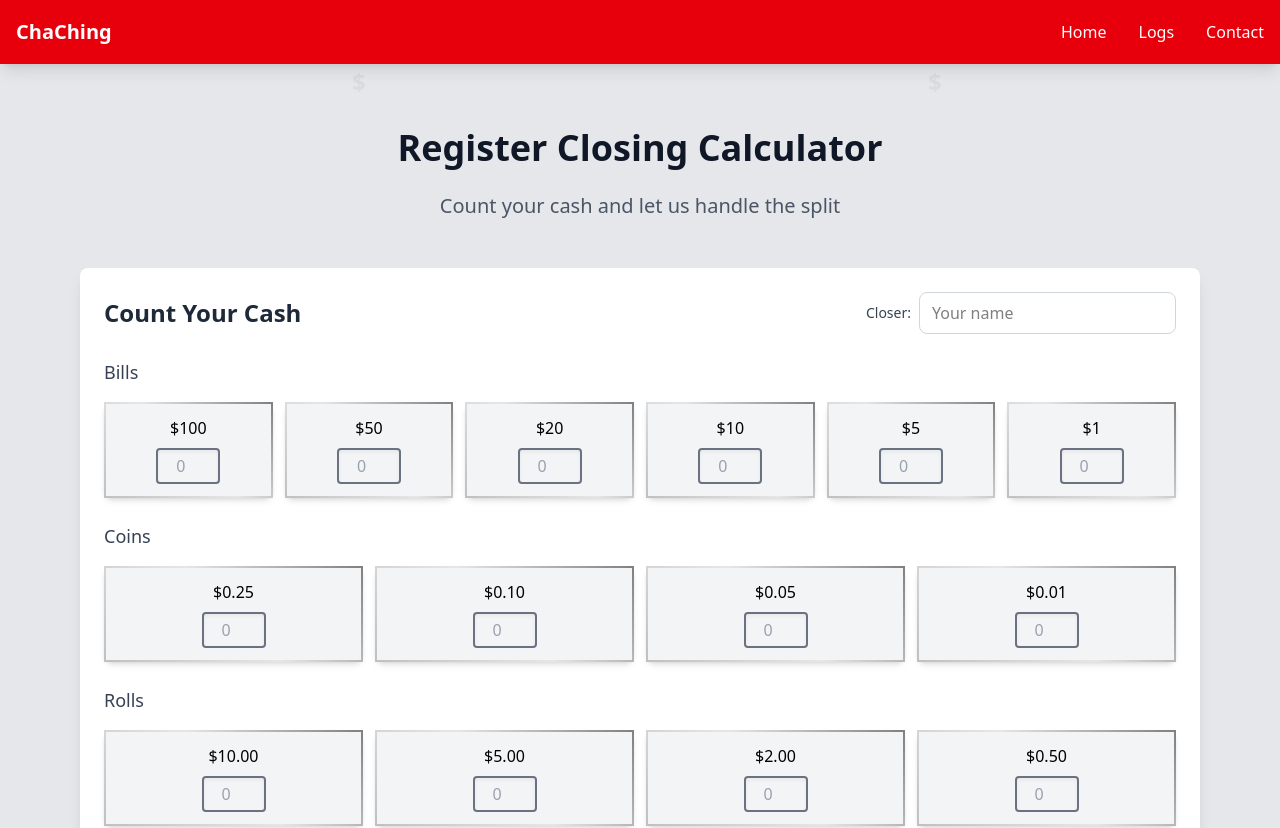
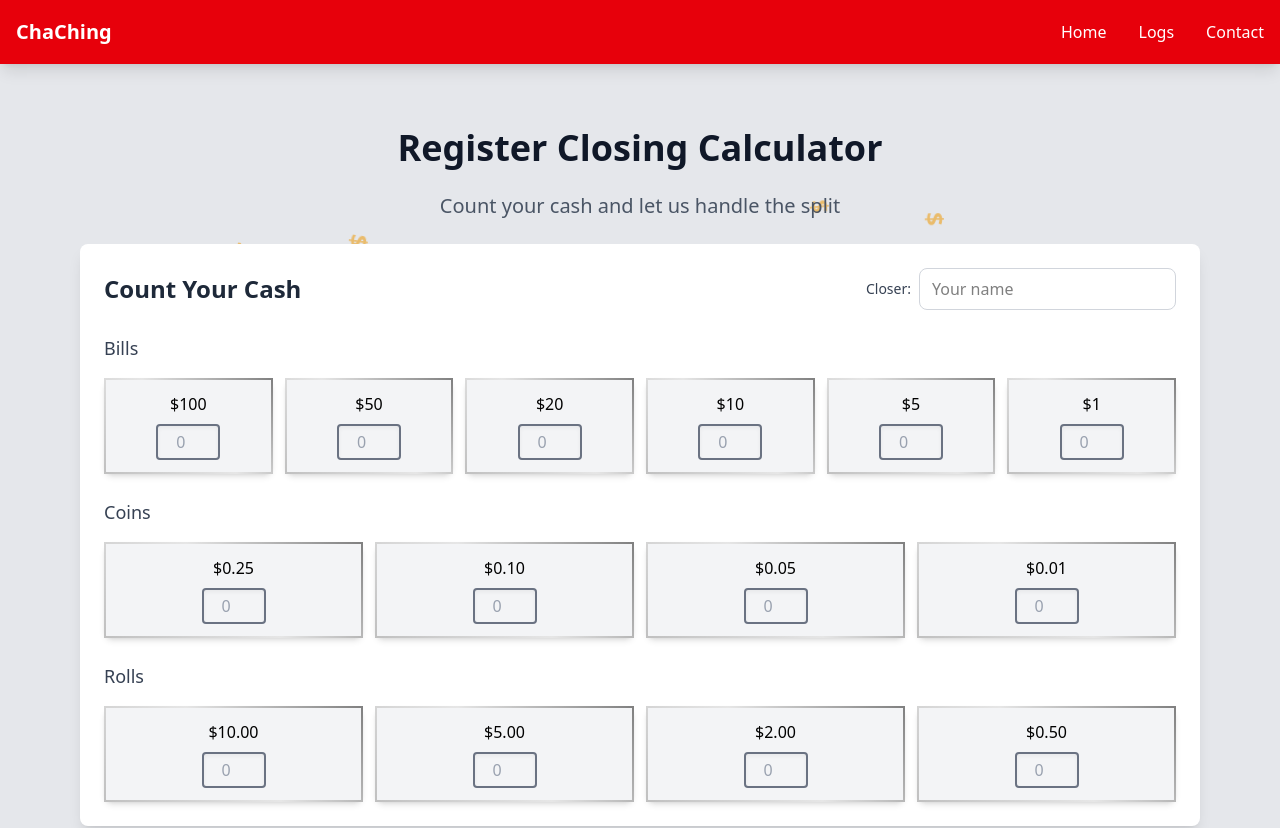
Before and after one commit to jwagojo/ChaChing, a React (Vite) app: page /closing in a window 1280 px wide. Shown: the top 828 px of the page. Built offline with nearby package versions, Linux system fonts and the light colour scheme.

Commit message:
changed animation, database coming soon

```diff
--- a/src/index.css
+++ b/src/index.css
@@ -22,14 +22,14 @@
     transform: translateY(100vh) rotate(0deg);
     opacity: 0;
   }
-  10% {
+  5% {
     opacity: 1;
   }
-  90% {
+  95% {
     opacity: 1;
   }
   100% {
-    transform: translateY(-100px) rotate(360deg);
+    transform: translateY(-10vh) rotate(360deg);
     opacity: 0;
   }
 }
@@ -41,34 +41,71 @@
   font-weight: bold;
   animation: float linear infinite;
   pointer-events: none;
+  transform: translateY(100vh);
 }
 
 .dollar-sign:nth-child(1) { left: 10%; animation-duration: 8s; animation-delay: 0s; }
-.dollar-sign:nth-child(2) { left: 20%; animation-duration: 10s; animation-delay: 2s; }
-.dollar-sign:nth-child(3) { left: 30%; animation-duration: 7s; animation-delay: 4s; }
-.dollar-sign:nth-child(4) { left: 40%; animation-duration: 9s; animation-delay: 1s; }
-.dollar-sign:nth-child(5) { left: 50%; animation-duration: 11s; animation-delay: 3s; }
-.dollar-sign:nth-child(6) { left: 60%; animation-duration: 8s; animation-delay: 5s; }
-.dollar-sign:nth-child(7) { left: 70%; animation-duration: 10s; animation-delay: 1.5s; }
-.dollar-sign:nth-child(8) { left: 80%; animation-duration: 9s; animation-delay: 2.5s; }
-.dollar-sign:nth-child(9) { left: 90%; animation-duration: 7s; animation-delay: 4.5s; }
+.dollar-sign:nth-child(2) { left: 20%; animation-duration: 10s; animation-delay: 1s; }
+.dollar-sign:nth-child(3) { left: 30%; animation-duration: 7s; animation-delay: 2s; }
+.dollar-sign:nth-child(4) { left: 40%; animation-duration: 9s; animation-delay: 0.5s; }
+.dollar-sign:nth-child(5) { left: 50%; animation-duration: 11s; animation-delay: 1.5s; }
+.dollar-sign:nth-child(6) { left: 60%; animation-duration: 8s; animation-delay: 2.5s; }
+.dollar-sign:nth-child(7) { left: 70%; animation-duration: 10s; animation-delay: 0.8s; }
+.dollar-sign:nth-child(8) { left: 80%; animation-duration: 9s; animation-delay: 1.2s; }
+.dollar-sign:nth-child(9) { left: 90%; animation-duration: 7s; animation-delay: 2.2s; }
+
+@keyframes fall {
+  0% {
+    transform: translateY(-10vh) rotate(0deg);
+    opacity: 0;
+  }
+  5% {
+    opacity: 1;
+  }
+  95% {
+    opacity: 1;
+  }
+  100% {
+    transform: translateY(100vh) rotate(360deg);
+    opacity: 0;
+  }
+}
 
 .dollar-sign-white {
   position: absolute;
-  color: rgba(0, 0, 0, 0.05);
+  color: rgba(237, 158, 21, 0.6);
   font-size: 1.5rem;
   font-weight: bold;
-  animation: float linear infinite;
+  animation: fall linear infinite;
   pointer-events: none;
+  transform: translateY(-10vh);
 }
 
 .dollar-sign-white:nth-child(1) { left: 5%; animation-duration: 12s; animation-delay: 0s; }
-.dollar-sign-white:nth-child(2) { left: 15%; animation-duration: 15s; animation-delay: 3s; }
-.dollar-sign-white:nth-child(3) { left: 25%; animation-duration: 10s; animation-delay: 6s; }
-.dollar-sign-white:nth-child(4) { left: 35%; animation-duration: 14s; animation-delay: 2s; }
-.dollar-sign-white:nth-child(5) { left: 45%; animation-duration: 11s; animation-delay: 5s; }
-.dollar-sign-white:nth-child(6) { left: 55%; animation-duration: 13s; animation-delay: 1s; }
-.dollar-sign-white:nth-child(7) { left: 65%; animation-duration: 16s; animation-delay: 4s; }
-.dollar-sign-white:nth-child(8) { left: 75%; animation-duration: 9s; animation-delay: 7s; }
-.dollar-sign-white:nth-child(9) { left: 85%; animation-duration: 12s; animation-delay: 3.5s; }
-.dollar-sign-white:nth-child(10) { left: 95%; animation-duration: 14s; animation-delay: 6.5s; }
+.dollar-sign-white:nth-child(2) { left: 15%; animation-duration: 15s; animation-delay: 1.5s; }
+.dollar-sign-white:nth-child(3) { left: 25%; animation-duration: 10s; animation-delay: 3s; }
+.dollar-sign-white:nth-child(4) { left: 35%; animation-duration: 14s; animation-delay: 1s; }
+.dollar-sign-white:nth-child(5) { left: 45%; animation-duration: 11s; animation-delay: 2.5s; }
+.dollar-sign-white:nth-child(6) { left: 55%; animation-duration: 13s; animation-delay: 0.5s; }
+.dollar-sign-white:nth-child(7) { left: 65%; animation-duration: 16s; animation-delay: 2s; }
+.dollar-sign-white:nth-child(8) { left: 75%; animation-duration: 9s; animation-delay: 3.5s; }
+.dollar-sign-white:nth-child(9) { left: 85%; animation-duration: 12s; animation-delay: 1.7s; }
+.dollar-sign-white:nth-child(10) { left: 95%; animation-duration: 14s; animation-delay: 3.2s; }
+
+@keyframes whiteBlackGradient {
+  0% {
+    background-position: 0% 50%;
+  }
+  50% {
+    background-position: 100% 50%;
+  }
+  100% {
+    background-position: 0% 50%;
+  }
+}
+
+.animate-white-black-gradient {
+  background: linear-gradient(45deg, #ffffff, #f5f5f5, #e0e0e0, #d0d0d0);
+  background-size: 400% 400%;
+  animation: whiteBlackGradient 8s ease infinite;
+}
--- a/src/pages/Closing.jsx
+++ b/src/pages/Closing.jsx
@@ -130,9 +130,9 @@ function Closing() {
         ))}
       </div>
 
-      <div className="text-center mb-12 relative z-10">
+      <div className="text-center relative z-10">
         <h1 className="text-4xl font-bold text-gray-900 mb-6">Register Closing Calculator</h1>
-        <p className="text-xl text-gray-600">Count your cash and let us handle the split</p>
+        <p className="text-xl text-gray-600 mb-6">Count your cash and let us handle the split</p>
       </div>
 
       <div className="space-y-8 relative z-10">
--- a/src/pages/Home.jsx
+++ b/src/pages/Home.jsx
@@ -24,9 +24,6 @@ function Home() {
 
       <div className="max-w-7xl mx-auto px-4 py-16 relative overflow-hidden">
         <div className="absolute inset-0">
-          {[...Array(10)].map((_, i) => (
-            <div key={i} className="dollar-sign-white">$</div>
-          ))}
         </div>
         <div className="grid grid-cols-1 md:grid-cols-3 gap-8 relative z-10">
           <div className="text-center p-6 bg-white rounded-lg shadow-md">
```
